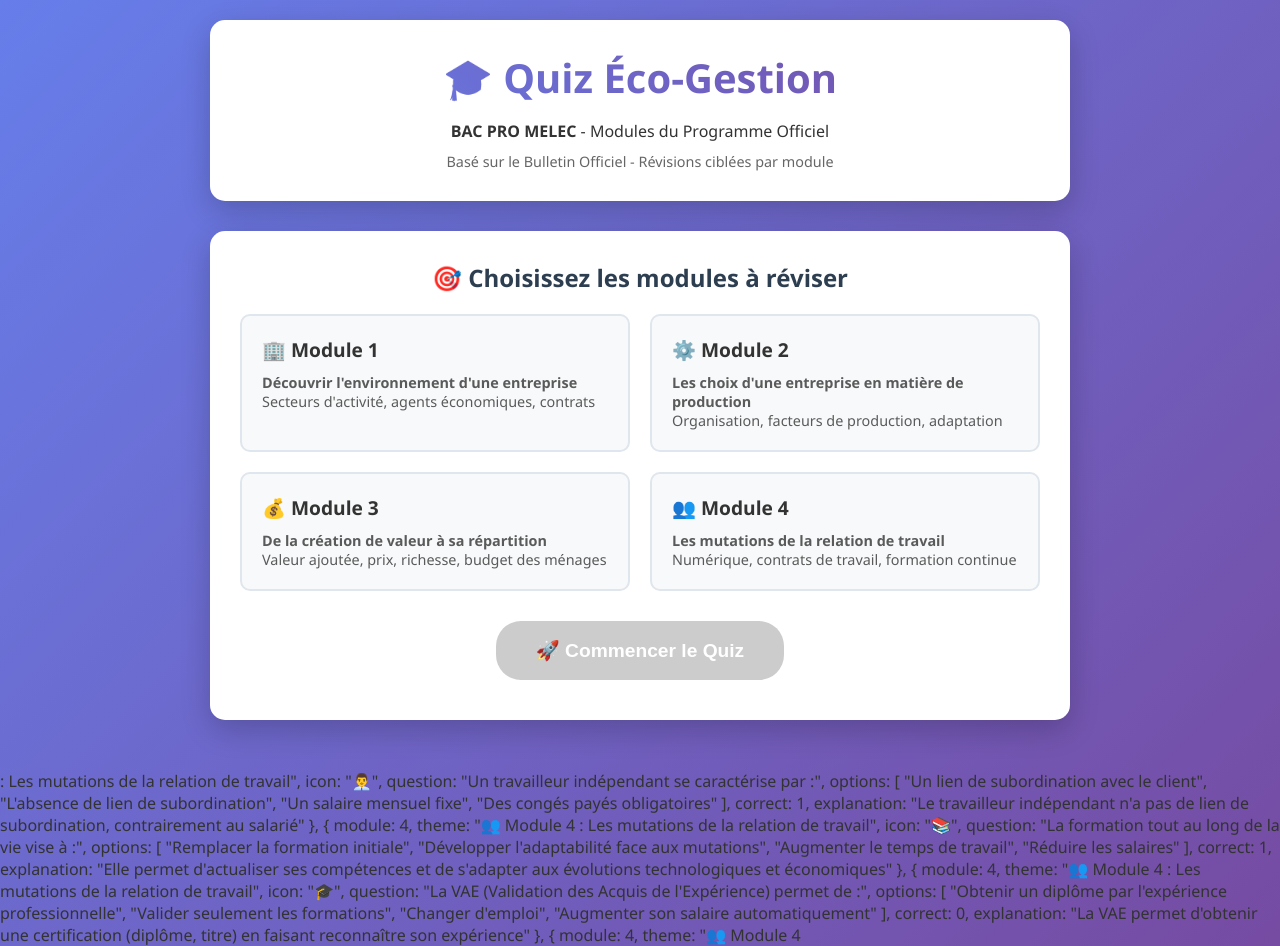
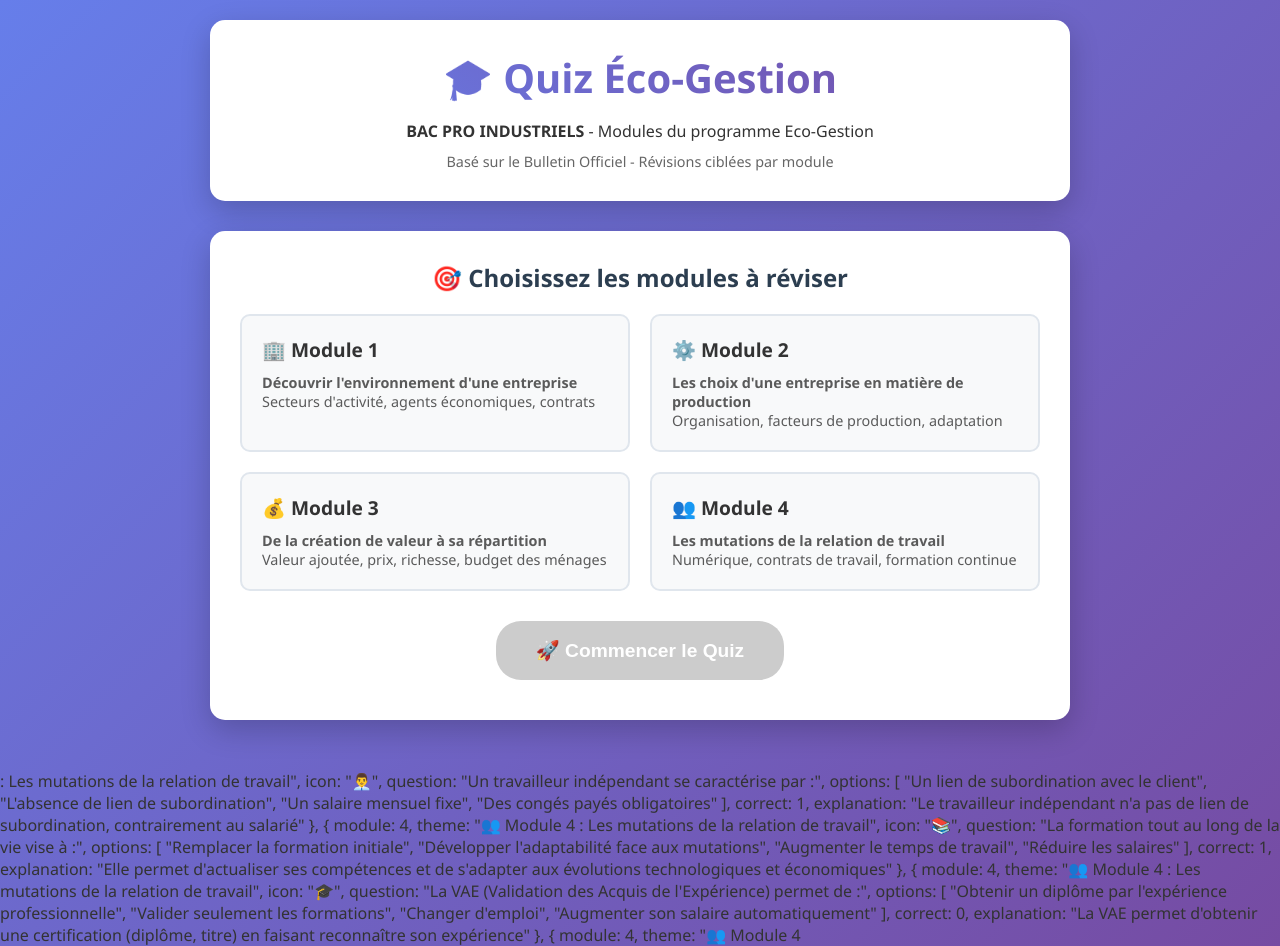
Before and after one commit to cdrecogestion/EcoGestion, a plain HTML site: page index.html in a window 1280 px wide. Drawn offline with Linux system fonts and the light colour scheme.

Commit message:
Update index.html

```diff
--- a/index.html
+++ b/index.html
@@ -336,7 +336,7 @@
     <div class="container">
         <div class="header">
             <h1>🎓 Quiz Éco-Gestion</h1>
-            <p><strong>BAC PRO MELEC</strong> - Modules du Programme Officiel</p>
+            <p><strong>BAC PRO INDUSTRIELS</strong> - Modules du programme Eco-Gestion</p>
             <p style="font-size: 0.9em; color: #666; margin-top: 10px;">
                 Basé sur le Bulletin Officiel - Révisions ciblées par module
             </p>
```
